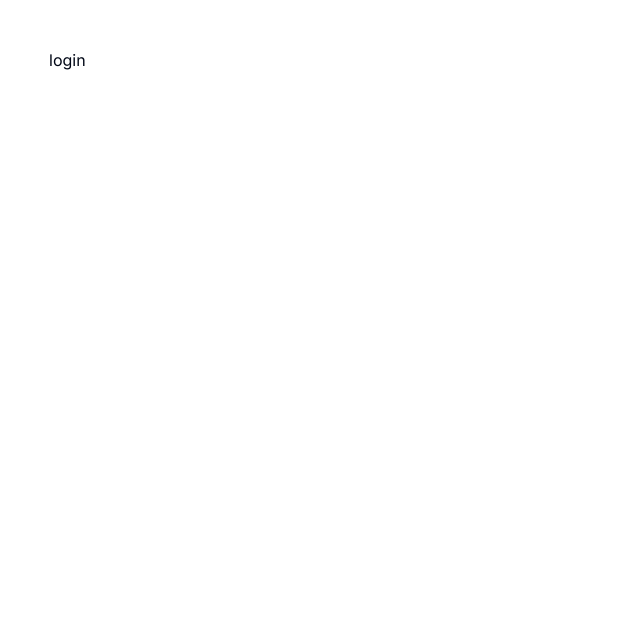
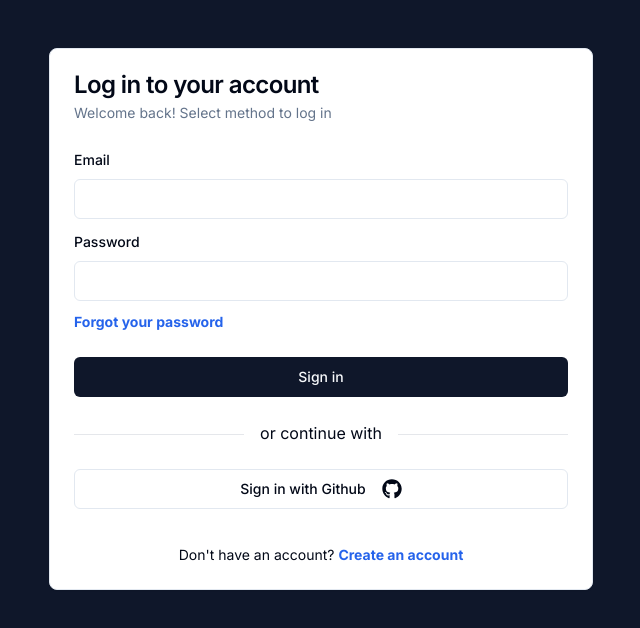
Before and after one commit to yowger/shopey, a Next.js app: page /login in a window 1280 px wide. Shown: the top 628 px of the page, without its empty margins (319-959 px from the left). Built offline with nearby package versions, Linux system fonts and the light colour scheme.

Commit message:
updated login and register ui

```diff
--- a/package.json
+++ b/package.json
@@ -30,6 +30,7 @@
         "react": "^18.3.1",
         "react-dom": "^18.3.1",
         "react-hook-form": "^7.52.1",
+        "react-icons": "^5.2.1",
         "tailwind-merge": "^2.4.0",
         "tailwindcss-animate": "^1.0.7",
         "zod": "^3.23.8"
--- a/src/app/(auth)/login/page.tsx
+++ b/src/app/(auth)/login/page.tsx
@@ -1,3 +1,35 @@
+import Link from "next/link"
+
+import {
+    Card,
+    CardContent,
+    CardDescription,
+    CardFooter,
+    CardHeader,
+    CardTitle,
+} from "@/components/ui/card"
+import LoginForm from "@/components/forms/auth/login"
+
 export default function page() {
-    return <div>login</div>
+    return (
+        <Card className="">
+            <CardHeader>
+                <CardTitle>Log in to your account</CardTitle>
+                <CardDescription>
+                    Welcome back! Select method to log in
+                </CardDescription>
+            </CardHeader>
+            <CardContent>
+                <LoginForm />
+            </CardContent>
+            <CardFooter className="flex justify-center mt-3">
+                <span className="text-sm">
+                    Don&apos;t have an account?{" "}
+                    <Link href="/register" className="text-blue-600 font-bold">
+                        Create an account
+                    </Link>
+                </span>
+            </CardFooter>
+        </Card>
+    )
 }
--- a/src/app/(auth)/register/page.tsx
+++ b/src/app/(auth)/register/page.tsx
@@ -1,9 +1,9 @@
 import Link from "next/link"
 
-import { Button } from "@/components/ui/button"
 import {
     Card,
     CardContent,
+    CardDescription,
     CardFooter,
     CardHeader,
     CardTitle,
@@ -15,14 +15,17 @@ export default function page() {
         <Card className="">
             <CardHeader>
                 <CardTitle>Create an account</CardTitle>
+                <CardDescription>
+                    Enter your details to join us
+                </CardDescription>
             </CardHeader>
             <CardContent>
                 <RegisterForm />
             </CardContent>
-            <CardFooter className="flex justify-between">
+            <CardFooter className="flex justify-center mt-3">
                 <span className="text-sm">
-                    Already have an account? {" "}
-                    <Link href="/login" className="font-bold">
+                    Already have an account?{" "}
+                    <Link href="/login" className="text-blue-600 font-bold">
                         Login
                     </Link>
                 </span>
--- a/src/app/globals.css
+++ b/src/app/globals.css
@@ -67,3 +67,27 @@
         @apply bg-background text-foreground;
     }
 }
+
+@layer components {
+    @layer components {
+        .line-text {
+            @apply overflow-hidden text-center relative;
+        }
+
+        .line-text::before,
+        .line-text::after {
+            @apply bg-gray-200 inline-block h-px relative align-middle w-1/2;
+            content: "";
+        }
+
+        .line-text::before {
+            right: 1em;
+            margin-left: -50%;
+        }
+
+        .line-text::after {
+            left: 1em;
+            margin-right: -50%;
+        }
+    }
+}
--- a/src/app/layout.tsx
+++ b/src/app/layout.tsx
@@ -26,7 +26,7 @@ export default function RootLayout({ children }: RootLayoutProps) {
             <head />
             <body
                 className={cn(
-                    "flex flex-grow min-h-screen bg-background font-sans antialiased",
+                    "flex flex-grow min-h-screen bg-slate-900 font-sans antialiased",
                     fontSans.variable
                 )}
             >
--- a/src/components/forms/auth/login.tsx
+++ b/src/components/forms/auth/login.tsx
@@ -1,26 +1,104 @@
 "use client"
 
+import Link from "next/link"
+import { signIn } from "next-auth/react"
+import { FaGithub } from "react-icons/fa"
 import { useForm } from "react-hook-form"
 import { z } from "zod"
 import { zodResolver } from "@hookform/resolvers/zod"
 
-import { RegisterSchema } from "@/schemas/auth/register"
+import { LoginSchema } from "@/schemas/auth/login"
 
-import { Form } from "@/components/ui/form"
+import { Button } from "@/components/ui/button"
+import {
+    Form,
+    FormControl,
+    FormDescription,
+    FormField,
+    FormItem,
+    FormLabel,
+    FormMessage,
+} from "@/components/ui/form"
+import { Input } from "@/components/ui/input"
 
 export default function LoginForm() {
-    const form = useForm<z.infer<typeof RegisterSchema>>({
-        resolver: zodResolver(RegisterSchema),
-        defaultValues: {
-            email: "",
-            password: "",
-            name: "",
-        },
+    const form = useForm<z.infer<typeof LoginSchema>>({
+        resolver: zodResolver(LoginSchema),
     })
 
+    const onSubmit = (values: z.infer<typeof LoginSchema>) => {
+        console.log("🚀 ~ onSubmit ~ values:", values)
+    }
+
     return (
-        <div className="">
-            <Form {...form}>a</Form>
-        </div>
+        <Form {...form}>
+            <form onSubmit={form.handleSubmit(onSubmit)}>
+                <div className="space-y-2.5">
+                    <FormField
+                        control={form.control}
+                        name="email"
+                        render={({ field }) => (
+                            <FormItem>
+                                <FormLabel>Email</FormLabel>
+                                <FormControl>
+                                    <Input
+                                        {...field}
+                                        type="email"
+                                        autoComplete="email"
+                                    />
+                                </FormControl>
+                                <FormDescription />
+                                <FormMessage />
+                            </FormItem>
+                        )}
+                    />
+                    <FormField
+                        control={form.control}
+                        name="password"
+                        render={({ field }) => (
+                            <FormItem>
+                                <FormLabel>Password</FormLabel>
+                                <FormControl>
+                                    <Input
+                                        {...field}
+                                        type="password"
+                                        autoComplete="current-password"
+                                    />
+                                </FormControl>
+                                <FormDescription />
+                                <FormMessage />
+                            </FormItem>
+                        )}
+                    />
+                </div>
+
+                <Link
+                    className="text-sm font-bold text-blue-600 inline-block"
+                    href="/auth/reset"
+                >
+                    Forgot your password
+                </Link>
+
+                <Button type="submit" className="w-full mt-6 mb-2">
+                    Sign in
+                </Button>
+
+                <p className="line-text text-center mt-4">or continue with</p>
+
+                <Button
+                    className="flex gap-4 w-full mt-6"
+                    variant={"outline"}
+                    onClick={() =>
+                        signIn("github", {
+                            redirect: false,
+                            callbackUrl: "/",
+                        })
+                    }
+                >
+                    Sign in with Github
+                    <FaGithub className="w-5 h-5" />
+                </Button>
+            </form>
+        </Form>
     )
 }
--- a/src/components/forms/auth/register.tsx
+++ b/src/components/forms/auth/register.tsx
@@ -1,6 +1,7 @@
 "use client"
 
-import Link from "next/link"
+import { signIn } from "next-auth/react"
+import { FaGithub } from "react-icons/fa"
 import { useForm } from "react-hook-form"
 import { z } from "zod"
 import { zodResolver } from "@hookform/resolvers/zod"
@@ -18,13 +19,20 @@ import {
     FormMessage,
 } from "@/components/ui/form"
 import { Input } from "@/components/ui/input"
+
 export default function RegisterForm() {
     const form = useForm<z.infer<typeof RegisterSchema>>({
         resolver: zodResolver(RegisterSchema),
     })
 
+    const onSubmit = (values: z.infer<typeof RegisterSchema>) => {
+        console.log("🚀 ~ onSubmit ~ values:", values)
+    }
+
     return (
         <Form {...form}>
+            <form onSubmit={form.handleSubmit(onSubmit)}>
+                <div className="space-y-2.5">
                     <FormField
                         control={form.control}
                         name="name"
@@ -46,11 +54,7 @@ export default function RegisterForm() {
                             <FormItem>
                                 <FormLabel>Email</FormLabel>
                                 <FormControl>
-                            <Input
-                                {...field}
-                                type="email"
-                                autoComplete="email"
-                            />
+                                    <Input {...field} type="email" />
                                 </FormControl>
                                 <FormDescription />
                                 <FormMessage />
@@ -59,28 +63,54 @@ export default function RegisterForm() {
                     />
                     <FormField
                         control={form.control}
-                name="email"
+                        name="password"
                         render={({ field }) => (
                             <FormItem>
                                 <FormLabel>Password</FormLabel>
                                 <FormControl>
-                            <Input
-                                {...field}
-                                type="password"
-                                autoComplete="current-password"
-                            />
+                                    <Input {...field} type="password" />
                                 </FormControl>
                                 <FormDescription />
                                 <FormMessage />
                             </FormItem>
                         )}
                     />
+                    <FormField
+                        control={form.control}
+                        name="confirmPassword"
+                        render={({ field }) => (
+                            <FormItem>
+                                <FormLabel>Confirm password</FormLabel>
+                                <FormControl>
+                                    <Input {...field} type="password" />
+                                </FormControl>
+                                <FormDescription />
+                                <FormMessage />
+                            </FormItem>
+                        )}
+                    />
+                </div>
 
-            <Button size="sm" className="px-0" variant="link" asChild>
-                <Link href="/password/reset">Forgot your password</Link>
+                <Button className="w-full mt-6 mb-2">Sign up</Button>
+
+                <p className="line-text text-center mt-4 mb-6">
+                    or continue with
+                </p>
+
+                <Button
+                    className="flex gap-4 w-full"
+                    variant={"outline"}
+                    onClick={() =>
+                        signIn("github", {
+                            redirect: false,
+                            callbackUrl: "/",
+                        })
+                    }
+                >
+                    Sign in with Github
+                    <FaGithub className="w-5 h-5" />
                 </Button>
-
-            <Button className="w-full my-2">Register</Button>
+            </form>
         </Form>
     )
 }
--- a/src/components/ui/form.tsx
+++ b/src/components/ui/form.tsx
@@ -95,7 +95,7 @@ const FormLabel = React.forwardRef<
   return (
     <Label
       ref={ref}
-      className={cn(error && "text-destructive", className)}
+      className={cn(error && "", className)}
       htmlFor={formItemId}
       {...props}
     />
--- a/src/server/auth.ts
+++ b/src/server/auth.ts
@@ -1,10 +1,9 @@
 import NextAuth from "next-auth"
 import Github from "next-auth/providers/github"
 // import Google from "next-auth/providers/google"
-import { DrizzleAdapter } from "@auth/drizzle-adapter"
 
 import { db } from "./db"
-
+import { DrizzleAdapter } from "@auth/drizzle-adapter"
 import env from "@/config/env/server"
 
 import type { NextAuthConfig } from "next-auth"
@@ -12,6 +11,7 @@ import type { NextAuthConfig } from "next-auth"
 const config = {
     adapter: DrizzleAdapter(db),
     session: { strategy: "jwt" },
+    secret: env.AUTH_SECRET,
     providers: [
         Github({
             clientId: env.GITHUB_CLIENT_ID,
```
Also changed, not shown: src/config/env/server.ts (+8 -1 lines), src/schemas/auth/register.ts (+12 -1 lines), 1 other file (tests, documents, lock files or other folders). Lines whose indentation alone changed are shown as unchanged.
